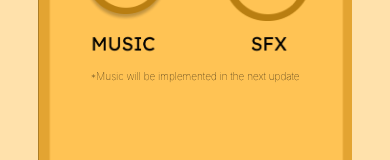
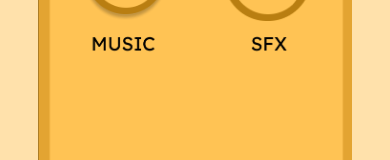
Before and after one commit to SarahNT1/Burg, a React Native app: screen /Settings in a window 390 px wide. Shown: the part 519-679 px from the top of the page. Built offline with nearby package versions, Linux system fonts and the light colour scheme.

Commit message:
removed irrelevant text

```diff
--- a/Play.js
+++ b/Play.js
@@ -101,7 +101,6 @@ const ingredientList = ['Bottom Bun', 'Tomato', 'Patty', 'Cheese', 'Onion', 'Let
   }
 
   const handleRightClick =async()=>{
-    console.log(settings);
     let correct = true;
     if(onBoard.length != generatedIngredients.length){
       correct = false;
--- a/Settings.js
+++ b/Settings.js
@@ -53,8 +53,6 @@ export default function App({navigation}) {
         <Image style={{width:90/411*window.width, height:90/867*window.height, objectFit:'fill'}} source={sfxSource} />
         </Pressable>
 
-        <Text style={styles.note}>*Music will be implemented in the next update</Text>
-
         <Pressable style={{position:'absolute', top:700/867*window.height, left:110/411*window.width}} onPress={() => BackHandler.exitApp()}>
         <Image style={{width:196/411*window.width, height:83/867*window.height}} source={require('./assets/exit.png')} />
         </Pressable>
@@ -74,11 +72,4 @@ const styles = StyleSheet.create({
       alignItems: 'center'
     },
 
-    note: {
-        fontSize: 10,
-        color: 'black',
-        fontWeight: '100',
-        opacity: 1,
-        bottom: 90/867*window.height
-    }
     });
```
